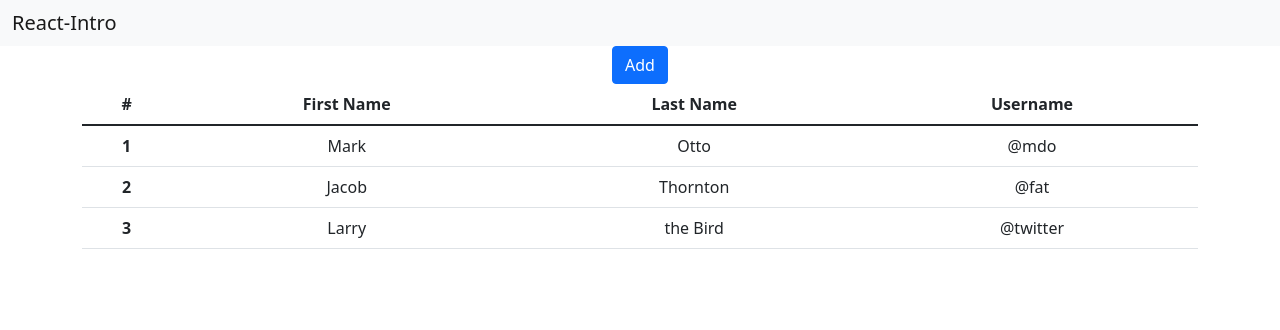
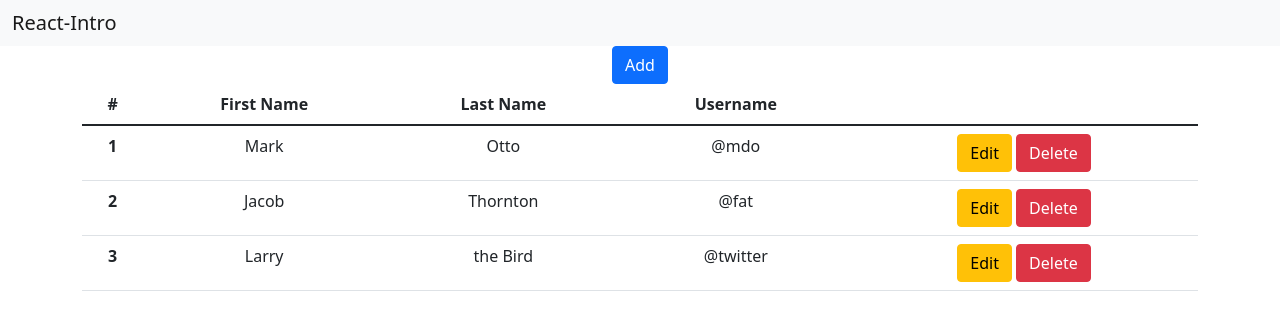
Before and after one commit to 4ydogan/react-app, a React (Create React App) app: page / in a window 1280 px wide. Shown: the top 330 px of the page. Built offline with nearby package versions, Linux system fonts and the light colour scheme.

Commit message:
Some updates

```diff
--- a/src/components/UserListComponent.js
+++ b/src/components/UserListComponent.js
@@ -9,61 +9,45 @@ export default class UserListComponent extends Component {
         <Table>
           <thead>
             <tr>
-              <th>
-                #
-              </th>
-              <th>
-                First Name
-              </th>
-              <th>
-                Last Name
-              </th>
-              <th>
-                Username
-              </th>
+              <th>#</th>
+              <th>First Name</th>
+              <th>Last Name</th>
+              <th>Username</th>
+              <th></th>
             </tr>
           </thead>
           <tbody>
             <tr>
-              <th scope="row">
-                1
-              </th>
+              <th scope="row">1</th>
+              <td>Mark</td>
+              <td>Otto</td>
+              <td>@mdo</td>
               <td>
-                Mark
-              </td>
-              <td>
-                Otto
-              </td>
-              <td>
-                @mdo
+                <button className='btn btn-warning'>Edit</button>
+                &nbsp;
+                <button className='btn btn-danger'>Delete</button>
               </td>
             </tr>
             <tr>
-              <th scope="row">
-                2
-              </th>
+              <th scope="row">2</th>
+              <td>Jacob</td>
+              <td>Thornton</td>
+              <td>@fat</td>
               <td>
-                Jacob
-              </td>
-              <td>
-                Thornton
-              </td>
-              <td>
-                @fat
+                <button className='btn btn-warning'>Edit</button>
+                &nbsp;
+                <button className='btn btn-danger'>Delete</button>
               </td>
             </tr>
             <tr>
-              <th scope="row">
-                3
-              </th>
+              <th scope="row">3</th>
+              <td>Larry</td>
+              <td>the Bird</td>
+              <td>@twitter</td>
               <td>
-                Larry
-              </td>
-              <td>
-                the Bird
-              </td>
-              <td>
-                @twitter
+                <button className='btn btn-warning'>Edit</button>
+                &nbsp;
+                <button className='btn btn-danger'>Delete</button>
               </td>
             </tr>
           </tbody>
```
